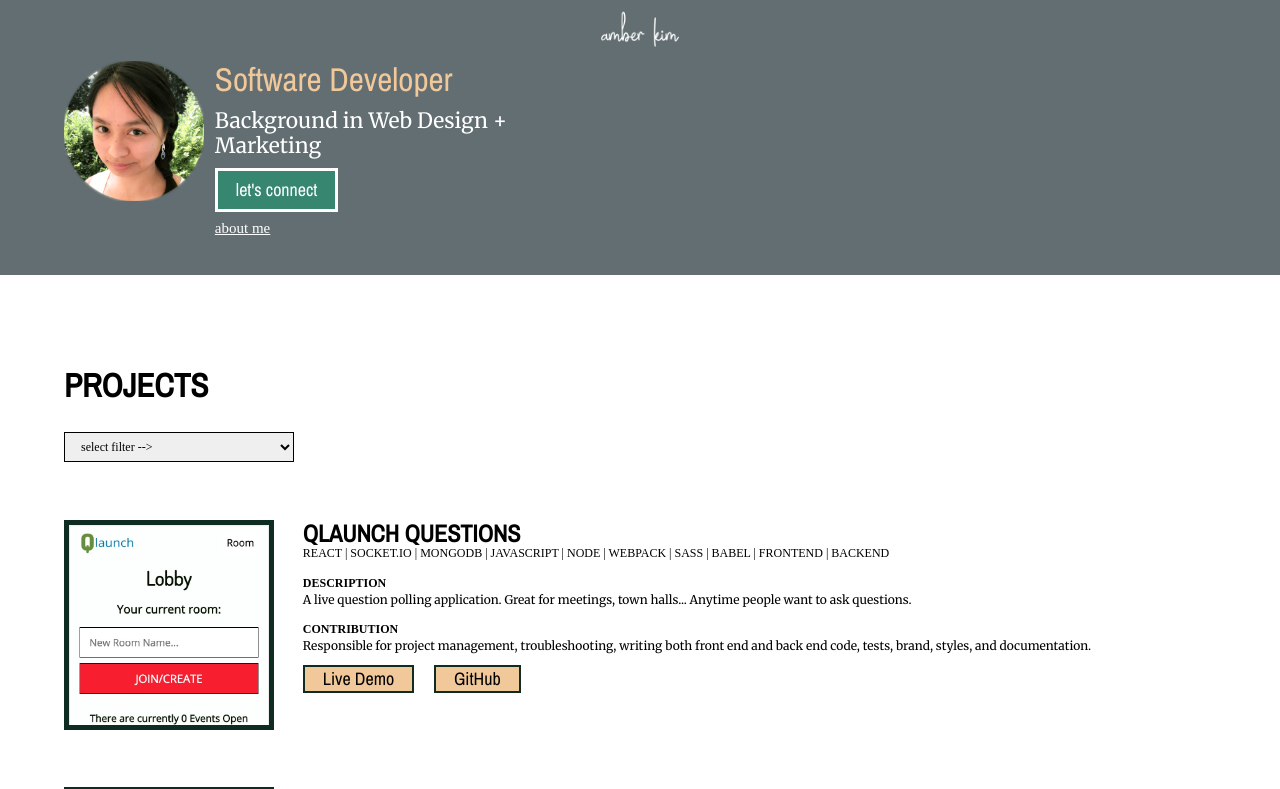
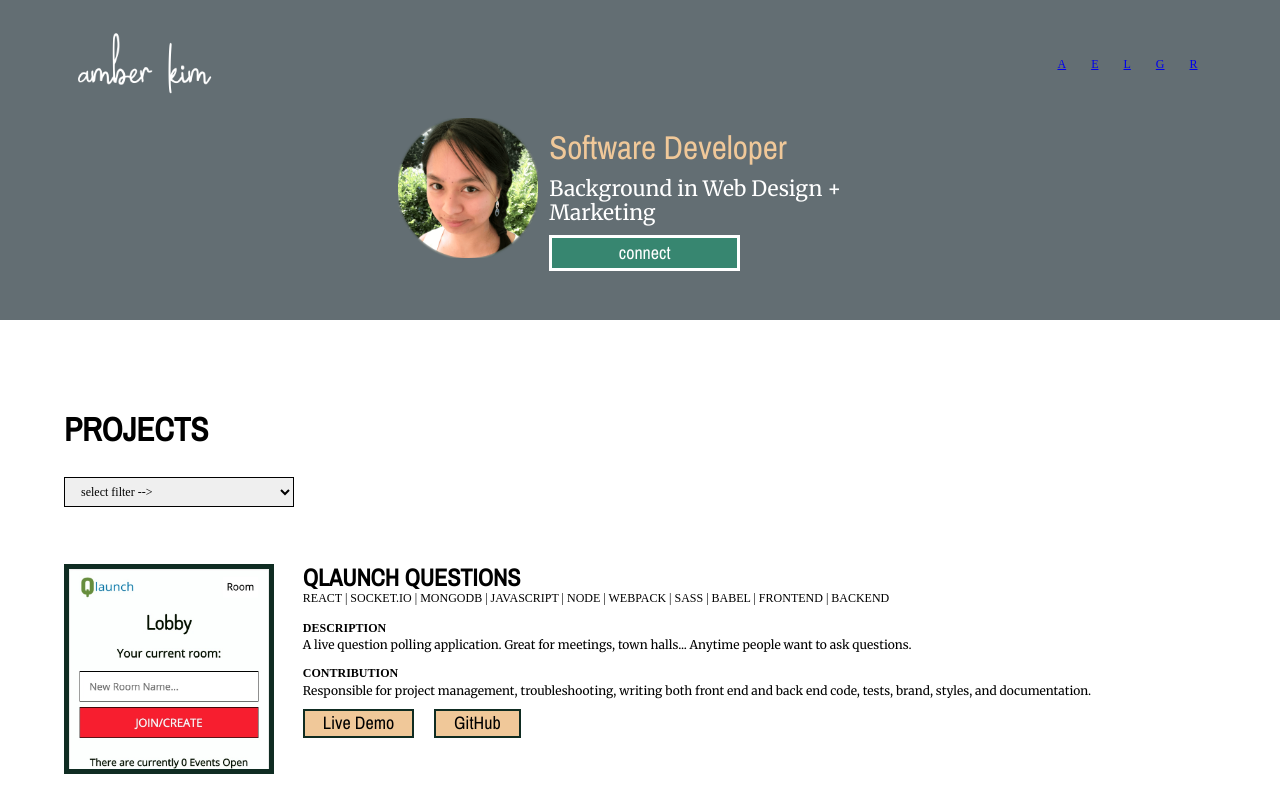
Before and after one commit to ambergkim/ambergkim.github.io, a React app: page / in a window 1280 px wide. Shown: the top 789 px of the page. Built offline with nearby package versions, Linux system fonts and the light colour scheme.

Commit message:
rearrange header

```diff
--- a/src/components/header.jsx
+++ b/src/components/header.jsx
@@ -7,17 +7,23 @@ class Header extends React.Component {
 
   render() {
     return <header>
-        <img src="/src/images/amber-kim-logo.png" alt="Amber Kim Logo" id="logo"/>
+        <nav class="header-nav">
+          <img src="/src/images/amber-kim-logo.png" alt="Amber Kim Logo" id="logo"/>
+          <div class="nav-links">
+            <a id="about-link" href="#about-section">A</a>
+            <a href="mailto:amber@amberkimdesign.com">E</a>
+            <a href="https://www.linkedin.com/in/ambergkim/">L</a>
+            <a href="https://github.com/ambergkim">G</a>
+            <a href="https://docs.google.com/document/d/18TJfPpLyXWLke-iZx0MA0V2IJn9cA8BvoQGr4VBfiu0/edit?usp=sharing">R</a>
+          </div>
+        </nav>
         <div id="hero-block">
           <img src="/src/images/amber-kim-circle.png" alt="Amber Kim Avatar" id="avatar"/>
           <div className="cta-block">
             <h1>Software Developer</h1>
             <h3>Background in Web Design + Marketing</h3>
             <a href="mailto:amber@amberkimdesign.com">
-              <button className="cta-btn">let's connect</button>
-            </a>
-            <a id="about-link" href="#about-section">
-              about me
+              <button className="cta-btn">connect</button>
             </a>
           </div>
         </div>
--- a/src/components/header.scss
+++ b/src/components/header.scss
@@ -5,15 +5,36 @@ header {
   display: flex;
   flex-direction: column;
   align-items: center;
+  padding: 5%;
 
+  @media (min-width: #{$screen-desktop-min}) {
+    padding: 1% 3%;
+  }
 
-  #logo {
-    width: 30%;
-    height: 30%;
+  .header-nav {
+    display: flex;
+    flex-direction: row;
+    align-items: center;
+    justify-content: space-between;
 
-    @media (min-width: #{$screen-desktop-min}) {
-      width: 8%;
-      height: 8%;
+    #logo {
+      width: 30%;
+      height: 30%;
+      align-self: flex-start;
+      float: left;
+
+      @media (min-width: #{$screen-desktop-min}) {
+        width: 15%;
+        height: 15%;
+      }
+    }
+
+    .nav-links {
+      display: flex;
+      justify-content: flex-end;
+      a {
+        margin-right: 25px;
+      }
     }
   }
 
@@ -29,12 +50,12 @@ header {
       margin-top: 0;
       margin-bottom: 3%;
       margin-left: 5%;
-      align-self: flex-start;
+      justify-content: center;
     }
 
     #avatar {
-      width: 20%;
-      height: 20%;
+      width: 45%;
+      height: 45%;
 
       @media (min-width: #{$screen-desktop-min}) {
         width: 140px;
@@ -57,25 +78,27 @@ header {
 
       h1 {
         margin-bottom: 0;
-        margin-top: 0;
+        margin-top: 3%;
       }
 
       h3 {
-
+        margin-top: 1%;
         @media (min-width: #{$screen-desktop-min}) {
           margin-top: 10px;
           margin-bottom: 10px;
         }
       }
 
-      #about-link {
-        color: white;
-        font-size: 2em;
-        margin-top: 1em;
+      a {
+        width: 100%;
 
-        @media (min-width: #{$screen-desktop-min}) {
-          font-size: 1.25em;
-          margin-top: 0.5em;
+        .cta-btn {
+          padding: 0.25em 0.5em;
+          width: 100%;
+
+          @media (min-width: #{$screen-desktop-min}) {
+            width: 50%;
+          }
         }
       }
     }
```
